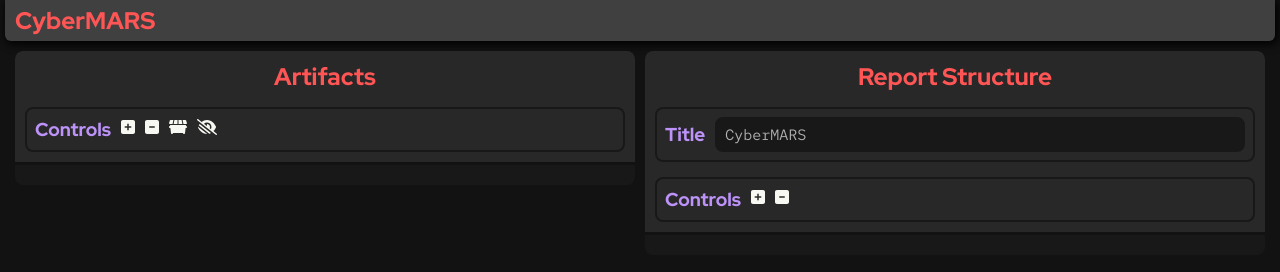
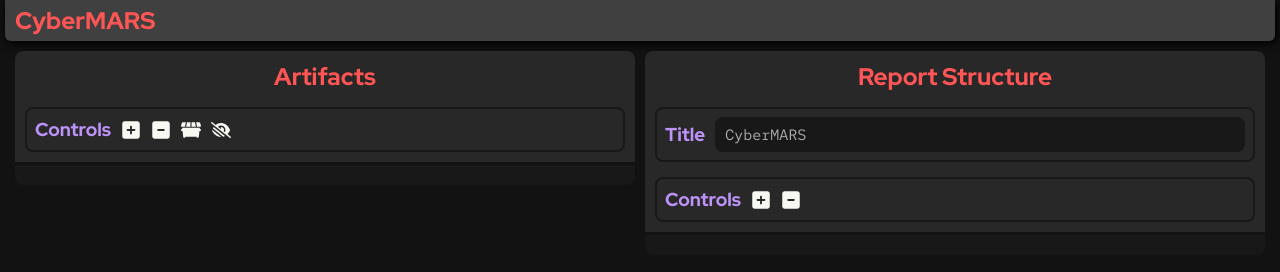
Before and after one commit to brian-reeder/CyberMARS, a Next.js app: page /CyberMARS/ in a window 1280 px wide. Shown: the top 272 px of the page. Built offline with nearby package versions, Linux system fonts and the light colour scheme.

Commit message:
Update FontIcons sizes.

```diff
--- a/src/styles/ArtifactContainer.module.css
+++ b/src/styles/ArtifactContainer.module.css
@@ -38,6 +38,13 @@ header.header {
   flex-direction: row;
   gap: 10px;
   overflow-x: auto;
+
+  align-items: center;
+}
+
+.controls > span {
+  height: 20px;
+  width: 20px;
 }
 
 .controls::-webkit-scrollbar-thumb {
--- a/src/styles/styles.css
+++ b/src/styles/styles.css
@@ -191,6 +191,8 @@ textarea:hover::-webkit-scrollbar-thumb:hover {
 
 .control {
   cursor: pointer;
+  height: 20px;
+  width: 20px;
 }
 
 .control:hover {
```
